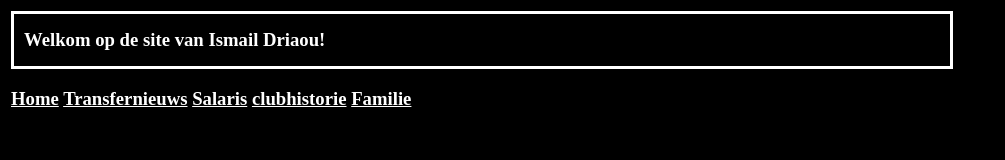
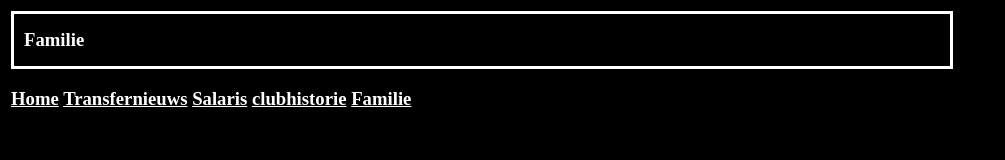
Before and after one commit to IsmailDriaou/Ismail123.github.io, a plain HTML site: page familietab.html in a window 1280 px wide. Shown: the whole page, without its empty margins (0-1005 px from the left). Drawn offline with Linux system fonts and the light colour scheme.

Commit message:
Update familietab.html

```diff
--- a/familietab.html
+++ b/familietab.html
@@ -1,6 +1,6 @@
 <html>
 <head>
-<title>WelkomopdesitevanIsmailDriaou</title>
+<title>Familie</title>
 </head>
 <body a link=white vlink=white>
 <body text=white>
@@ -10,7 +10,7 @@
 
 
 <h3>
-<p style="padding: 15px 10px 15px 10px; background-color: #000000; border: #ffffff 3px solid">Welkom op de site van Ismail Driaou!</p>
+<p style="padding: 15px 10px 15px 10px; background-color: #000000; border: #ffffff 3px solid">Familie</p>
 <div class="topnav">
   <a href="index.html">Home</a>
   <a href="transfernieuwstab.html">Transfernieuws</a>
```
